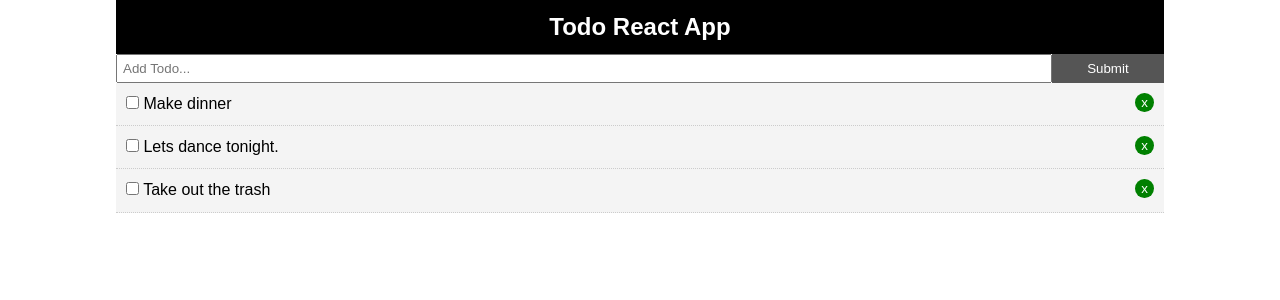
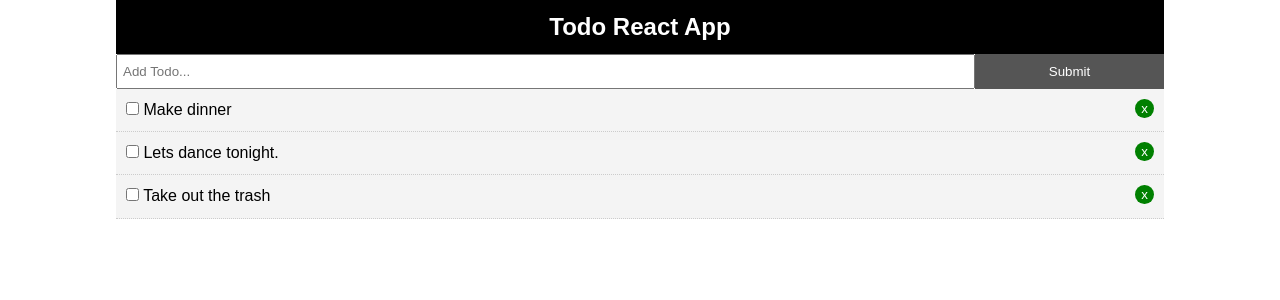
Before and after one commit to sparkle666/reactTodo, a React (Create React App) app: page / in a window 1280 px wide. Shown: the top 300 px of the page. Built offline with nearby package versions, Linux system fonts and the light colour scheme.

Commit message:
aaded a few updates to the addTodo

```diff
--- a/src/App.css
+++ b/src/App.css
@@ -20,7 +20,7 @@ a {
   border: none;
   background: #555;
   color: white;
-  padding: 7px 10px;
+  padding: 10px;
   cursor: pointer;
 }
 .btn:hover{
--- a/src/App.js
+++ b/src/App.js
@@ -41,12 +41,18 @@ delTodo = (id) => {
       todos: [...this.state.todos.filter(todo => todo.id !== id)]
     })
   }
+
+  // Add a todo
+  addTodo = (title) => {
+    // console.log(...this.state.todos)
+  }
+
   render(){
       return (
         <div className="App">
           <div className="container">
             <Header />
-            <AddTodo />
+            <AddTodo addTodo = {this.addTodo} />
             <Todos todos = {this.state.todos} markCompleted = {this.markCompleted} delTodo = {this.delTodo} />
           </div>
 
--- a/src/components/AddTodo.js
+++ b/src/components/AddTodo.js
@@ -6,12 +6,18 @@ class AddTodo extends Component{
         title: ''
     }
     onChange = (e) => this.setState({[e.target.name]: e.target.value})
+
+    onSubmit = (e) => {
+        e.preventDefault();
+        this.props.addTodo(this.state.title)
+        this.setState({title: ''})
+    }
     render(){
         return(
-            <form style={{display: 'flex'}}>
+            <form style={{display: 'flex'}} onSubmit = {this.onSubmit} >
                 <input type="text" name="title" placeholder="Add Todo..." style={{ flex: '10', padding: '5px' }}
                  value = { this.state.title } onChange={ this.onChange } />
-                <input type='submit' style={{ flex: '1' }} value='Submit' className='btn' />
+                <input type='submit' style={{ flex: '2' }} value='Submit' className='btn' />
             </form>
         )
     }
```
Lines whose indentation alone changed are shown as unchanged.
